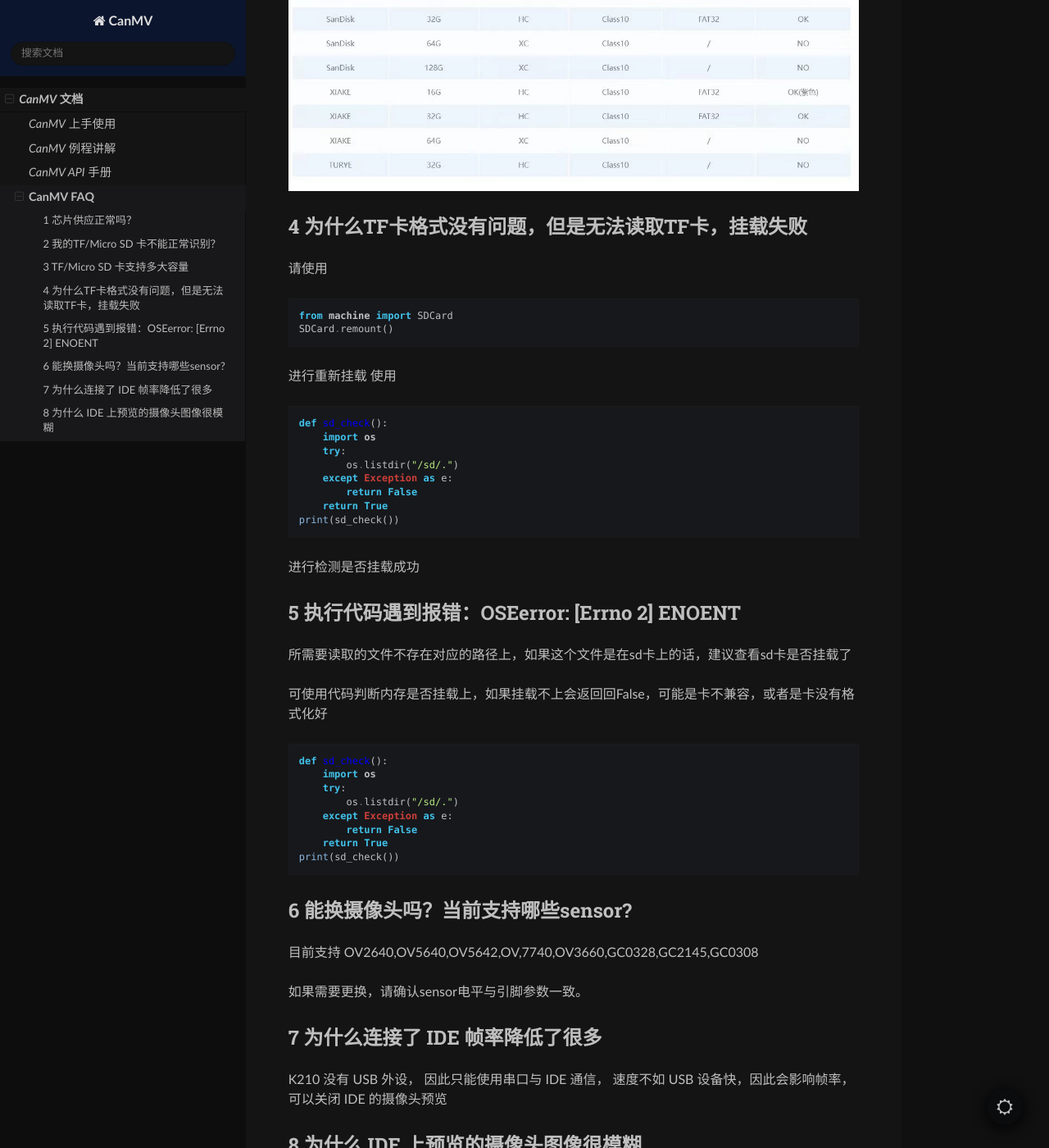
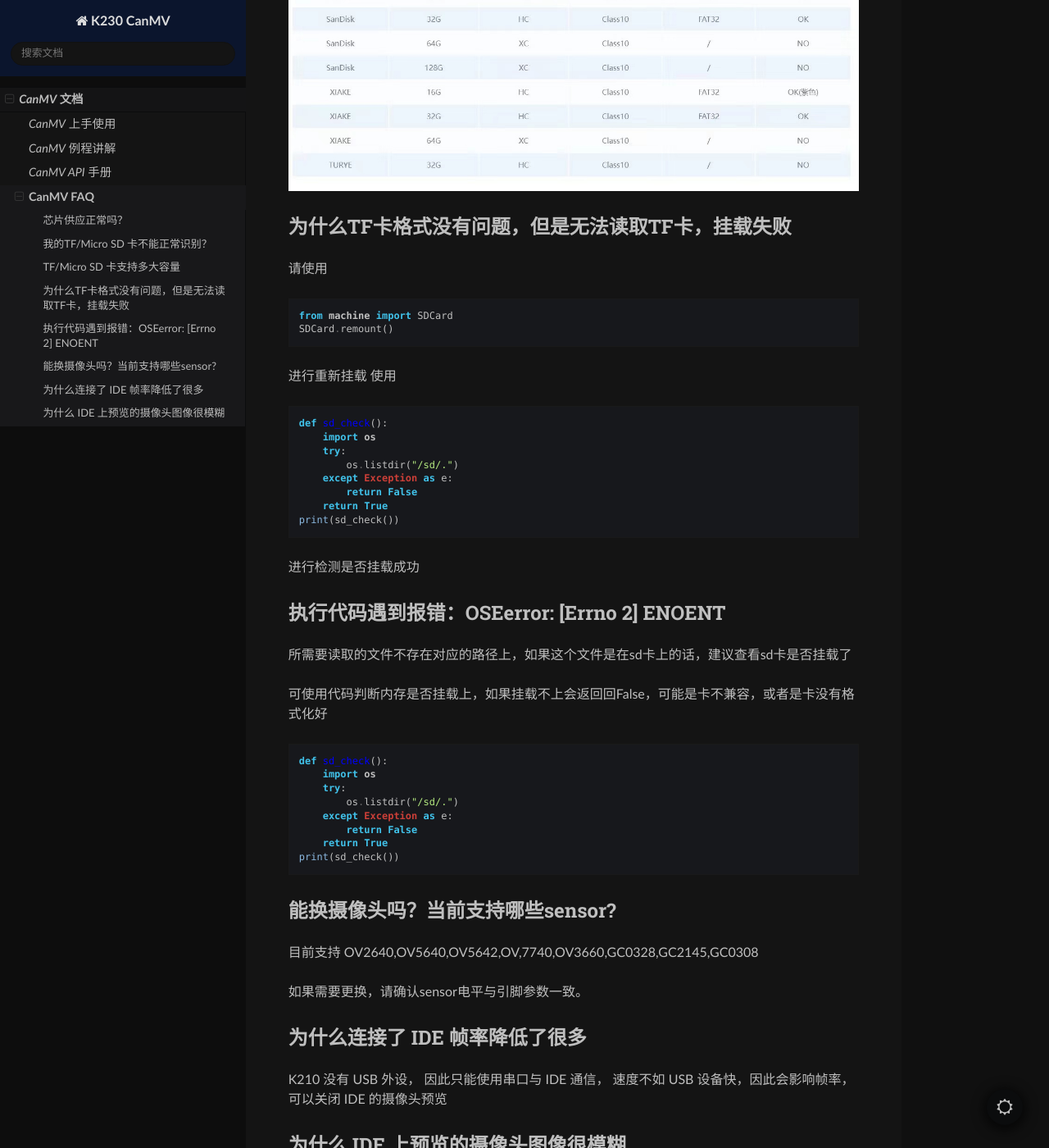
Before and after one commit to kendryte/canmv_docs, a Sphinx documentation site: the page built from source/canmv/faq.md, in a window 1280 px wide and 1400 px high, scrolled down 937 px. Shown: the whole window at 82% size. Built offline with Sphinx 7.4.7 and the Read the Docs theme 2.0.0, drawn with Linux system fonts in a browser that asks for light colours; some of the changed text lies outside the part shown.

Commit message:
删除编号

````diff
--- a/source/canmv/faq.md
+++ b/source/canmv/faq.md
@@ -1,12 +1,12 @@
 CanMV FAQ
 ===============
 
-1 芯片供应正常吗？
+芯片供应正常吗？
 ---------------------
 
 敞开供应，价格美丽。可通过嘉楠官网联系销售对接，或发送合作邮件至 [salesAI@canaan-creative.com](mailto://salesAI@canaan-creative.com)
 
-2 我的TF/Micro SD 卡不能正常识别？
+我的TF/Micro SD 卡不能正常识别？
 -----------------------------------
 
 TF/Micro SD 读取不到现象及解决方法
@@ -24,7 +24,7 @@ TF/Micro SD 读取不到现象及解决方法
     * 可能存在的原因：部分 SD 出厂时，sd 中没有磁盘分区表，或者磁盘分区表类型不是 MBR，可使用 Diskgenius 将 SD 卡转换为 MBR 格式
 
 
-3 TF/Micro SD 卡支持多大容量
+TF/Micro SD 卡支持多大容量
 -----------------------------
 
 测试过 **1TB** 都可以使用
@@ -35,7 +35,7 @@ TF/Micro SD 读取不到现象及解决方法
 ![](../_static/img/spi_sd.jpg)
 
 
-4 为什么TF卡格式没有问题，但是无法读取TF卡，挂载失败
+为什么TF卡格式没有问题，但是无法读取TF卡，挂载失败
 -----------------------------------------------------
 
 请使用
@@ -59,7 +59,7 @@ print(sd_check())
 
 进行检测是否挂载成功
 
-5 执行代码遇到报错：OSEerror: [Errno 2] ENOENT
+执行代码遇到报错：OSEerror: [Errno 2] ENOENT
 -------------------------------
 
 所需要读取的文件不存在对应的路径上，如果这个文件是在sd卡上的话，建议查看sd卡是否挂载了
@@ -77,7 +77,7 @@ def sd_check():
 print(sd_check())
 ```
 
-6 能换摄像头吗？当前支持哪些sensor?
+能换摄像头吗？当前支持哪些sensor?
 ------------------------------------
 
 目前支持 OV2640,OV5640,OV5642,OV,7740,OV3660,GC0328,GC2145,GC0308
@@ -85,12 +85,12 @@ print(sd_check())
 如果需要更换，请确认sensor电平与引脚参数一致。
 
 
-7 为什么连接了 IDE 帧率降低了很多
+为什么连接了 IDE 帧率降低了很多
 ----------------------------------
 
 K210 没有 USB 外设， 因此只能使用串口与 IDE 通信， 速度不如 USB 设备快，因此会影响帧率， 可以关闭 IDE 的摄像头预览
 
-8 为什么 IDE 上预览的摄像头图像很模糊
+为什么 IDE 上预览的摄像头图像很模糊
 ----------------------------------------
 
 K210 没有 USB 外设， 因此只能使用串口与 IDE 通信， 速度不如 USB 设备快， 因此对图片进行了压缩，如果需要看清晰的图像请在开发板的屏幕上看，或者保存成图片传到电脑查看
--- a/source/conf.py
+++ b/source/conf.py
@@ -11,7 +11,7 @@ sys.path.append(os.path.abspath('exts'))
 # -- Project information -----------------------------------------------------
 # https://www.sphinx-doc.org/en/master/usage/configuration.html#project-information
 
-project = 'CanMV'
+project = 'K230 CanMV'
 copyright = '2022 Canaan Inc'
 author = 'Canaan'
 # release = '0.1'
````
